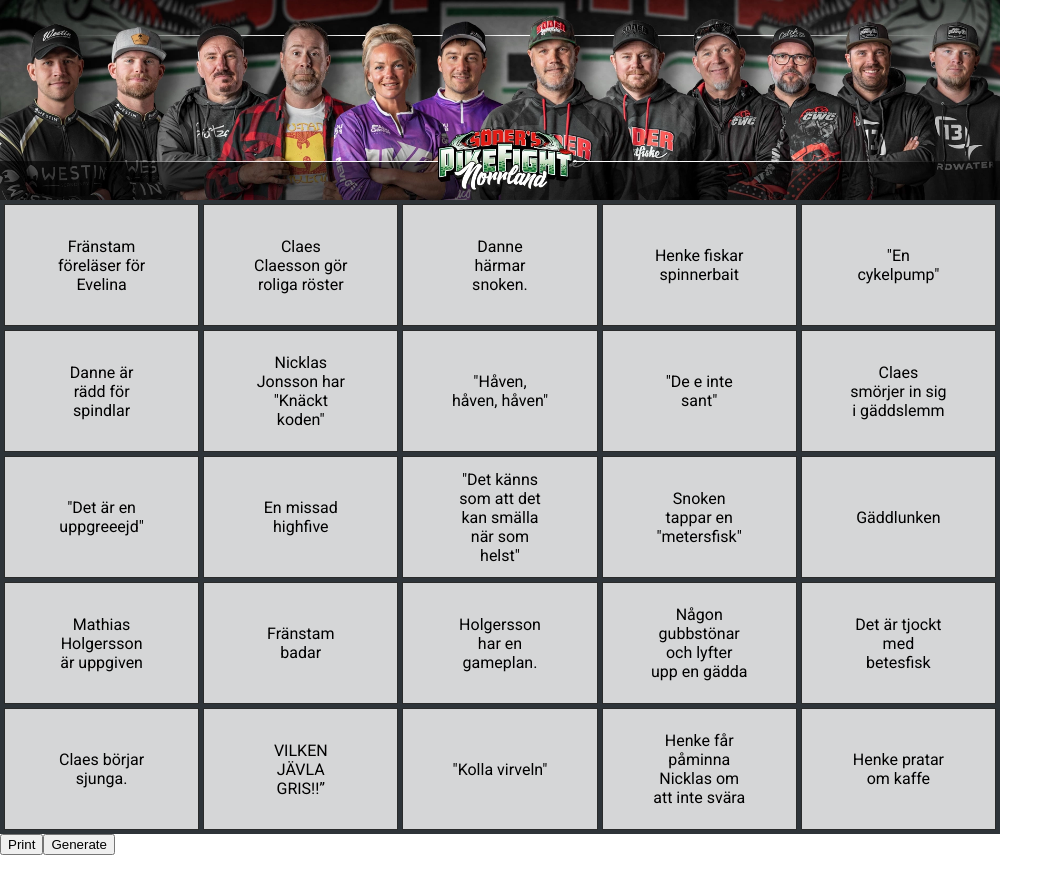
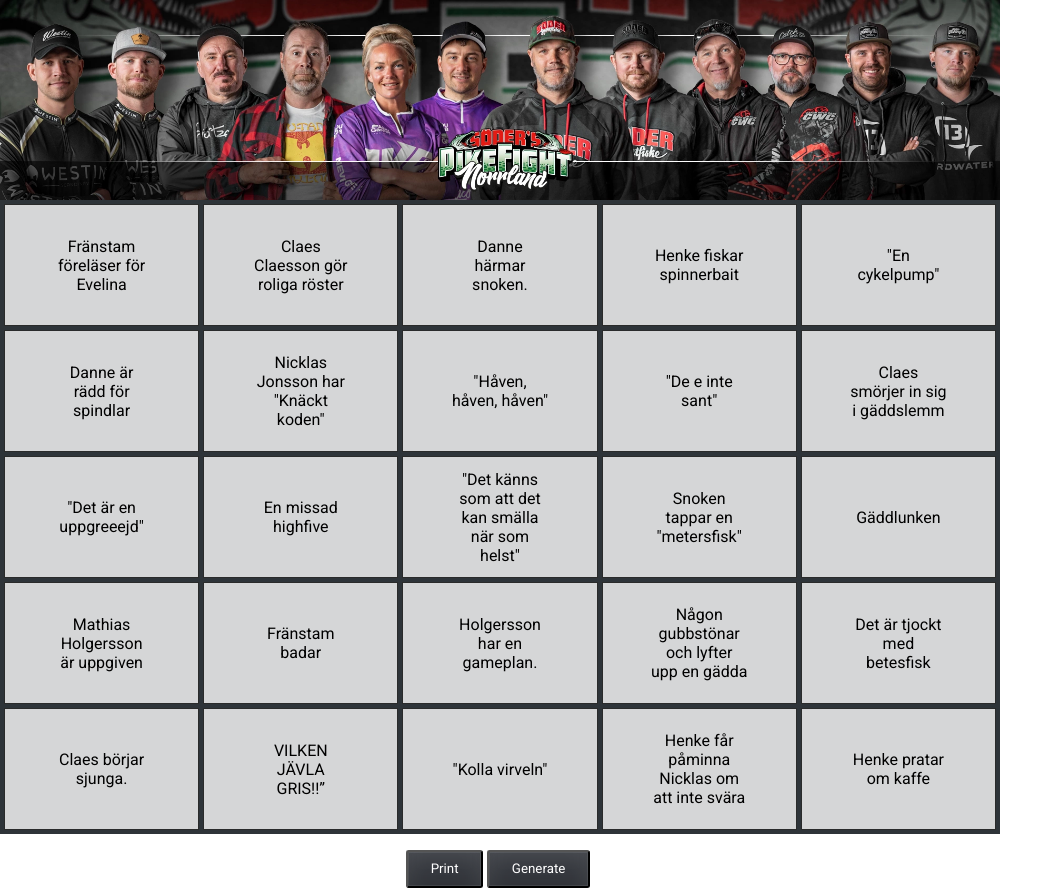
Before and after one commit to jonasgerling/pikefightbingo, an Angular app: page / in a window 1280 px wide. Shown: the whole page, without its empty margins (0-1063 px from the left). Before the commit the page ends 855 px from the top, so only its background shows below. Built offline with nearby package versions, Linux system fonts and the light colour scheme.

Commit message:
add button style and remove buttons from print

```diff
--- a/src/app/bingo/bingo.component.html
+++ b/src/app/bingo/bingo.component.html
@@ -1,4 +1,4 @@
-   <div class="bingo-container">
+ <div id="print-section" class="bingo-container">
    <div class="bingo-header">
 
    </div>
@@ -11,6 +11,8 @@
       <div class="bingo-check"*ngIf="entry.clicked"></div>
     </div>
   </div>
-     <button (click)="windowPrint()">Print</button>
-     <button (click)="generate()">Generate</button>
+   <div class="button-div">
+     <button class="button-style" (click)="windowPrint()">Print</button>
+     <button class="button-style" (click)="generate()">Generate</button>
    </div>
+ </div>
--- a/src/app/bingo/bingo.component.scss
+++ b/src/app/bingo/bingo.component.scss
@@ -47,3 +47,37 @@
   left: 50%;
   transform: translate(-50%, -50%);
 }
+
+.button-div {
+  margin: 16px;
+  text-align: center;
+}
+
+.button-style {
+    display:inline-block;
+    padding:0.7em 1.7em;
+    margin:0 0.3em 0.3em 0;
+    border-radius:0.2em;
+    box-sizing: border-box;
+    text-decoration:none;
+    font-family:'Roboto',sans-serif;
+    font-weight:400;
+    color:#FFFFFF;
+    background-color: #33363c;
+    box-shadow:inset 0 -0.6em 1em -0.35em rgba(0,0,0,0.17),inset 0 0.6em 2em -0.3em rgba(255,255,255,0.15),inset 0 0 0em 0.05em rgba(255,255,255,0.12);
+    text-align:center;
+    position:relative;
+
+    &:hover {
+      background-color: #4e4e4e;
+    }
+}
+
+@media print {
+  .bingo-container  {
+    display: block;
+  }
+  .button-div {
+    display: none;
+  }
+}
--- a/src/app/bingo/bingo.component.ts
+++ b/src/app/bingo/bingo.component.ts
@@ -1,4 +1,4 @@
-import { Component, OnInit } from '@angular/core';
+import {Component, ElementRef, OnInit, ViewChild} from '@angular/core';
 import {bingoMock, Entry} from './bingo.mock';
 
 @Component({
@@ -7,6 +7,7 @@ import {bingoMock, Entry} from './bingo.mock';
   styleUrls: ['./bingo.component.scss']
 })
 export class BingoComponent implements OnInit {
+  @ViewChild('print') printContent: ElementRef;
   bingoEntries: Entry[] = bingoMock;
 
     constructor() {
```
Lines whose indentation alone changed are shown as unchanged.
